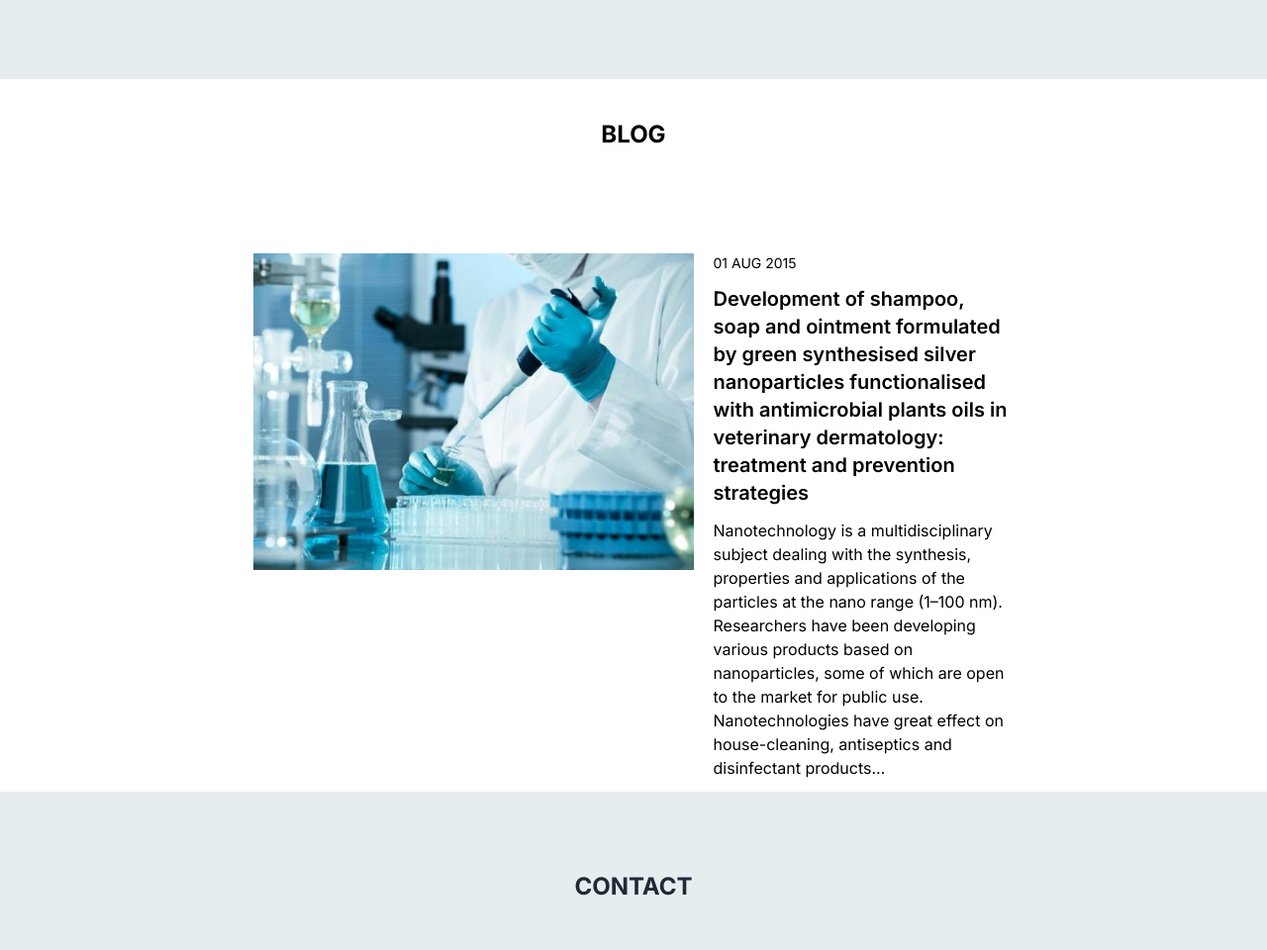
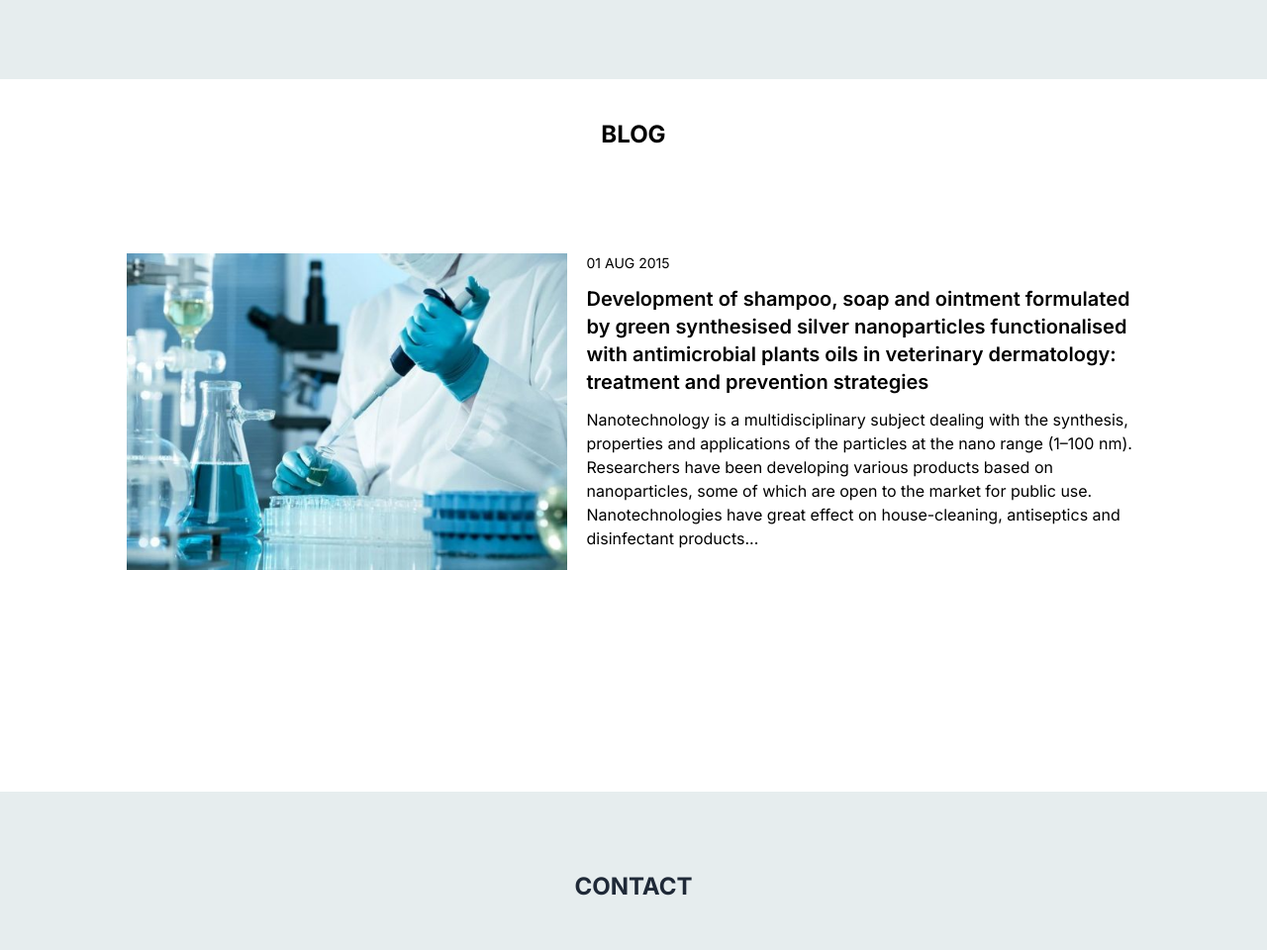
Before and after one commit to Phuongphan0612/Phuong0612, a website built with Vite: page index.html in a window 1280 px wide. Shown: the part 980-1940 px from the top of the page at 99% size. Built offline with nearby package versions, Linux system fonts and the light colour scheme.

Commit message:
Update UI

```diff
--- a/index.html
+++ b/index.html
@@ -65,7 +65,7 @@
 
     <!-- Blog -->
     <section id="blog" class="w-full h-[40rem] my-10 max-[431px]:h-auto">
-        <div class="col h-full m-auto px-32 max-[431px]:px-0">
+        <div class="col h-full m-auto max-[431px]:px-0">
             <h2 class="uppercase text-2xl text-center font-bold mb-6">Blog</h2>
             <div class="flex pt-20 max-[431px]:flex-col max-[431px]:pt-0">
                 <img src="./img/research.jpg" alt="" class="h-[20rem] w-[30rem] pr-5 max-[431px]:pr-0">
```
